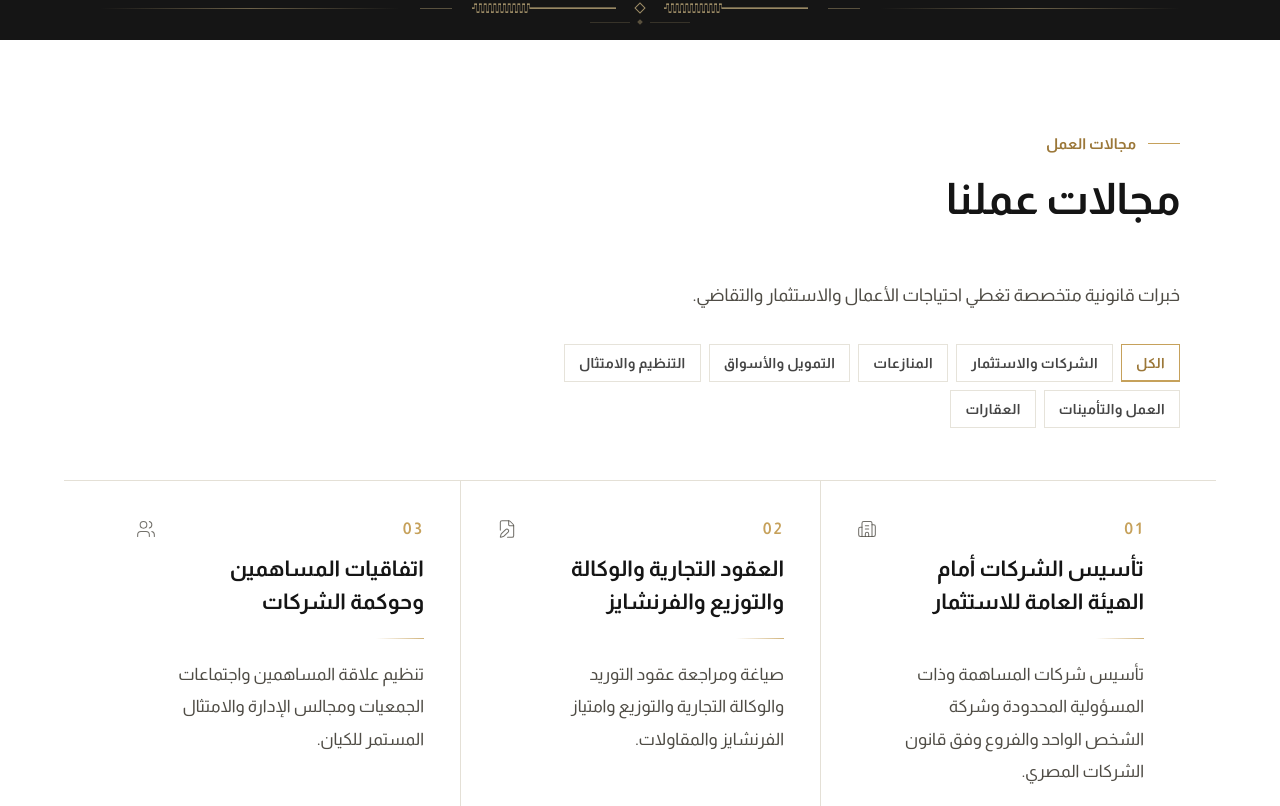
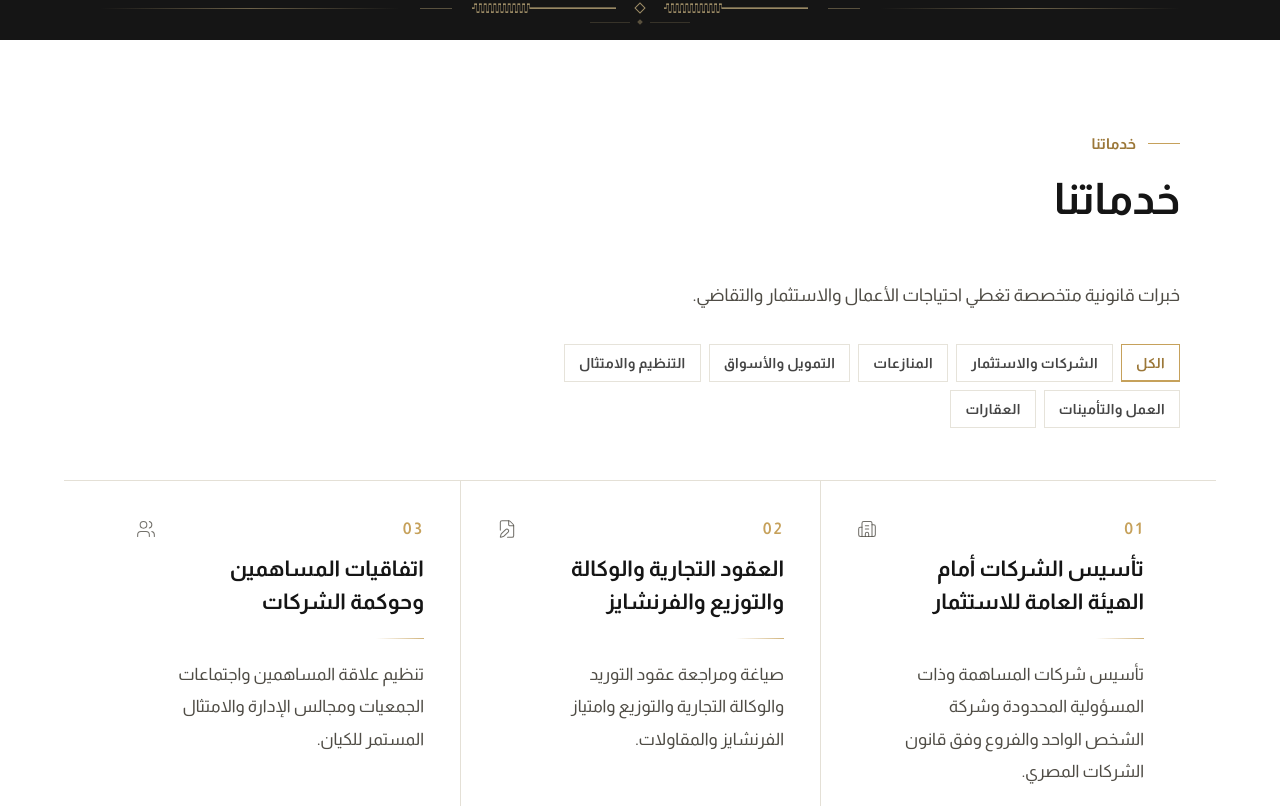
Before and after one commit to YousefMH/hamza-partners, a React (Vite) app: page / in a window 1280 px wide. Shown: the part 814-1620 px from the top of the page. Built offline with nearby package versions, Linux system fonts and the light colour scheme.

Commit message:
copy: align section titles with header nav labels
Match Services, Team, Articles, and Contact headings to خدماتنا،
الفريق، الرؤى، تواصل and update related links and breadcrumbs.

```diff
--- a/src/components/Articles.tsx
+++ b/src/components/Articles.tsx
@@ -36,14 +36,14 @@ export function Articles() {
           viewport={viewportReading}
         >
           <motion.div variants={readingVariants(reduce, fadeUp)}>
-            <SectionLabel>المعرفة</SectionLabel>
+            <SectionLabel>الرؤى</SectionLabel>
           </motion.div>
           <motion.h2
             id="articles-heading"
             variants={readingVariants(reduce, fadeUp)}
             className="section-title"
           >
-            المقالات والرؤى القانونية
+            الرؤى
           </motion.h2>
           <motion.div variants={readingVariants(reduce, fadeUp)} className="section-rule">
             <DoubleLine />
--- a/src/components/Contact.tsx
+++ b/src/components/Contact.tsx
@@ -115,7 +115,7 @@ export function Contact() {
               <SectionLabel>تواصل</SectionLabel>
             </motion.div>
             <motion.h2 id="contact-heading" variants={readingVariants(reduce, fadeUp)} className="section-title">
-              تواصل معنا
+              تواصل
             </motion.h2>
             <motion.div variants={readingVariants(reduce, fadeUp)} className="section-rule">
               <DoubleLine />
--- a/src/components/Footer.tsx
+++ b/src/components/Footer.tsx
@@ -75,7 +75,7 @@ export function Footer() {
 
           <div className="col-span-2 lg:col-span-1">
             <p className="mb-3 font-display text-sm font-bold text-gold-champagne sm:mb-4 sm:text-base">
-              مجالات العمل
+              خدماتنا
             </p>
             <ul className="grid grid-cols-1 gap-y-2 text-sm text-ivory/85 sm:space-y-2.5 sm:text-base md:grid-cols-2 md:gap-x-6 lg:grid-cols-1">
               {services.slice(0, 6).map((service) => (
--- a/src/components/Services.tsx
+++ b/src/components/Services.tsx
@@ -215,7 +215,7 @@ function MobileServicesList({ items }: { items: Service[] }) {
         </span>
       </div>
 
-      <div className="flex flex-col gap-5" role="list" aria-label="قائمة مجالات العمل">
+      <div className="flex flex-col gap-5" role="list" aria-label="قائمة خدماتنا">
         {items.map((service, index) => (
           <MobileServiceCard
             key={service.id}
@@ -247,7 +247,7 @@ function CategoryFilters({
     <div
       className="flex flex-wrap justify-center gap-2 lg:justify-start"
       role="group"
-      aria-label="تصفية مجالات العمل"
+      aria-label="تصفية الخدمات"
     >
       {options.map((option) => {
         const isActive = active === option.id
@@ -306,14 +306,14 @@ export function Services() {
           viewport={viewportReading}
         >
           <motion.div variants={readingVariants(reduce, fadeUp)}>
-            <SectionLabel>مجالات العمل</SectionLabel>
+            <SectionLabel>خدماتنا</SectionLabel>
           </motion.div>
           <motion.h2
             id="services-heading"
             variants={readingVariants(reduce, fadeUp)}
             className="section-title"
           >
-            مجالات عملنا
+            خدماتنا
           </motion.h2>
           <motion.div variants={readingVariants(reduce, fadeUp)} className="section-rule">
             <DoubleLine />
--- a/src/components/Team.tsx
+++ b/src/components/Team.tsx
@@ -98,7 +98,7 @@ export function Team() {
             <SectionLabel>الفريق</SectionLabel>
           </motion.div>
           <motion.h2 id="team-heading" variants={readingVariants(reduce, fadeUp)} className="section-title">
-            محامونا
+            الفريق
           </motion.h2>
           <motion.div variants={readingVariants(reduce, fadeUp)} className="section-rule">
             <DoubleLine />
--- a/src/lib/seo.ts
+++ b/src/lib/seo.ts
@@ -146,7 +146,7 @@ export function serviceSeo(service: Service): PageSeo {
             {
               '@type': 'ListItem',
               position: 2,
-              name: 'مجالات العمل',
+              name: 'خدماتنا',
               item: `${SITE_ORIGIN}/#services`,
             },
             {
@@ -201,7 +201,7 @@ export function lawyerSeo(member: TeamMember): PageSeo {
             {
               '@type': 'ListItem',
               position: 2,
-              name: 'فريق العمل',
+              name: 'الفريق',
               item: `${SITE_ORIGIN}/#team`,
             },
             {
--- a/src/pages/LawyerProfilePage.tsx
+++ b/src/pages/LawyerProfilePage.tsx
@@ -31,7 +31,7 @@ export function LawyerProfilePage() {
           <h1 className="font-display text-3xl text-charcoal">الملف غير موجود</h1>
           <p className="mt-4 text-muted">تعذر العثور على ملف المحامي المطلوب.</p>
           <a href={appUrl("/#team")} className="mt-8 text-gold-dark hover:text-charcoal">
-            العودة إلى فريق العمل
+            العودة إلى الفريق
           </a>
         </main>
         <Footer />
@@ -52,7 +52,7 @@ export function LawyerProfilePage() {
               className="mb-8 inline-flex items-center gap-2 text-base text-ivory/85 transition-colors hover:text-gold-champagne"
             >
               <ArrowRight size={16} strokeWidth={1.5} aria-hidden="true" />
-              فريق العمل
+              الفريق
             </a>
             <Meander className="mb-8 w-full max-w-xs" tone="champagne" />
             <p className="text-sm text-ivory/65">ملف شخصي توضيحي — بيانات قابلة للاستبدال</p>
--- a/src/pages/ServiceDetailPage.tsx
+++ b/src/pages/ServiceDetailPage.tsx
@@ -60,7 +60,7 @@ export function ServiceDetailPage() {
               className="mb-8 inline-flex items-center justify-center gap-2 text-base text-ivory/85 transition-colors hover:text-gold-champagne md:justify-start"
             >
               <ArrowRight size={16} strokeWidth={1.5} aria-hidden="true" />
-              مجالات العمل
+              خدماتنا
             </a>
 
             <div className="flex justify-center md:justify-start">
@@ -160,7 +160,7 @@ export function ServiceDetailPage() {
                   size="lg"
                   className="w-full sm:w-auto"
                 >
-                  كل مجالات العمل
+                  كل خدماتنا
                 </Button>
               </div>
             </div>
```
